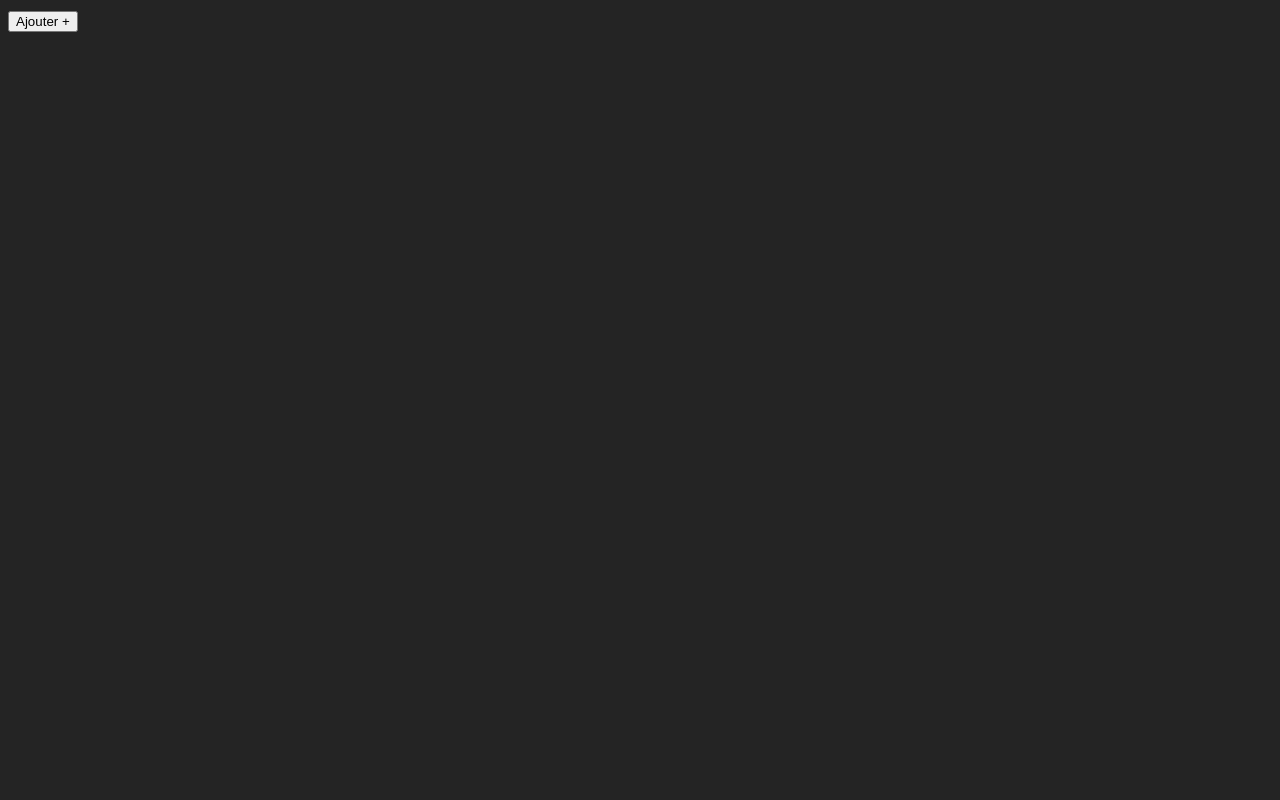
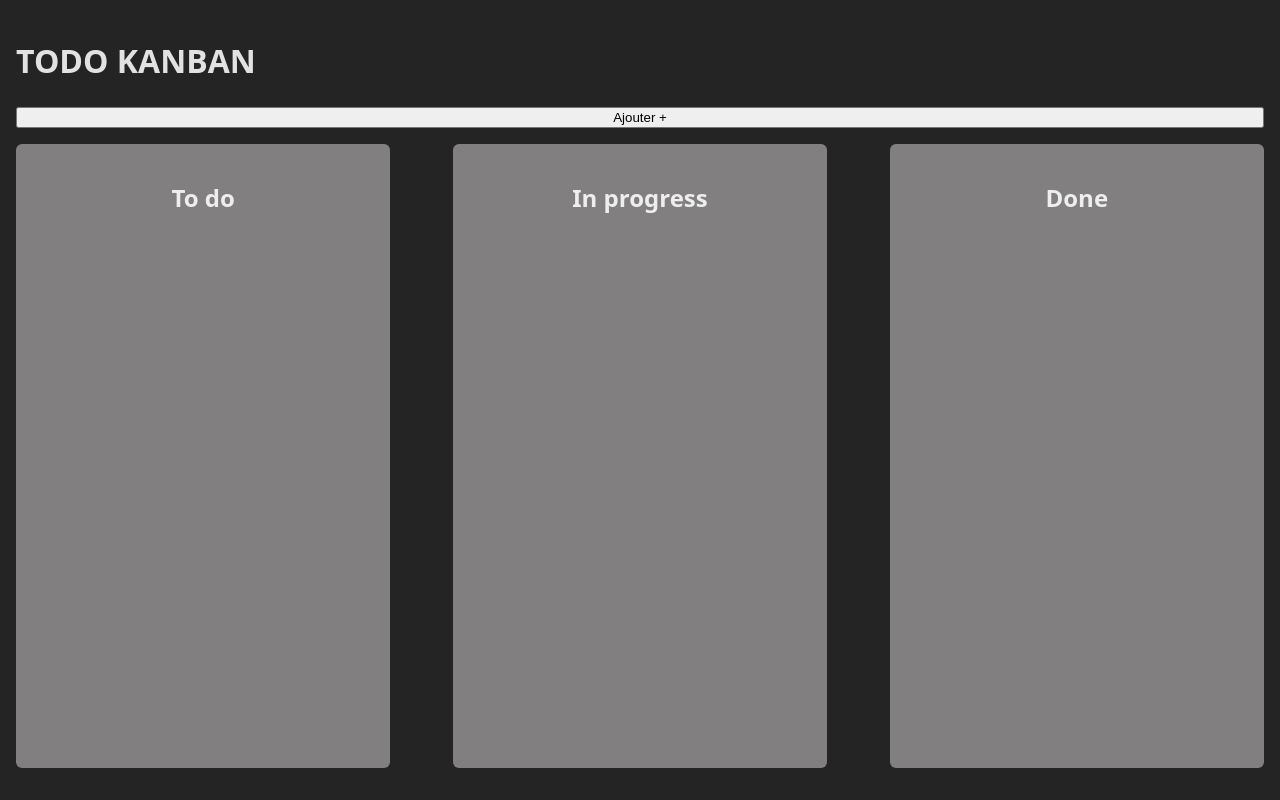
Before and after one commit to OlivierCadoz/vue-playground, a Vue app: page / in a window 1280 px wide. Built offline with nearby package versions, Linux system fonts and the light colour scheme.

Commit message:
feat(component): add a decomposed view by status

```diff
--- a/src/App.vue
+++ b/src/App.vue
@@ -1,10 +1,10 @@
 <script setup>
-import TaskList from './components/organisms/TaskList.vue';
 import TaskFormModal from './components/organisms/TaskFormModal.vue';
 import ButtonVP from './components/atoms/ButtonVP.vue';
 import { useTask } from './composables/useTask';
+import TaskView from './components/organisms/TaskView.vue';
 
-const { tasks, showTaskForm, addTask, toggleTaskForm } = useTask();
+const { showTaskForm, addTask, toggleTaskForm } = useTask();
 
 const submitForm = (task) => {
   addTask(task);
@@ -14,8 +14,11 @@ const submitForm = (task) => {
 
 <template>
   <main>
+    <h1>TODO KANBAN</h1>
+
     <ButtonVP @click="toggleTaskForm">Ajouter +</ButtonVP>
-    <TaskList :tasks="tasks" />
+
+    <TaskView />
 
     <TaskFormModal v-if="showTaskForm" @submitForm="submitForm" />
   </main>
--- a/src/components/atoms/ListItemVP.vue
+++ b/src/components/atoms/ListItemVP.vue
@@ -3,3 +3,13 @@
     <slot />
   </li>
 </template>
+
+<style lang="scss">
+.vp-list-item {
+  padding: 8px 12px;
+  background-color: #fff;
+  border-bottom: 1px solid #333;
+  border-radius: 6px;
+  color: #e2890c;
+}
+</style>
--- a/src/components/organisms/TaskList.vue
+++ b/src/components/organisms/TaskList.vue
@@ -13,8 +13,8 @@ const { tasks } = defineProps({
 
 <template>
   <ListVP>
-    <ListItemVP v-for="item in tasks">
-      {{item.task}}
+    <ListItemVP v-for="task in tasks">
+      {{task.todo}}
     </ListItemVP>
   </ListVP>
 </template>
--- /dev/null
+++ b/src/components/organisms/TaskView.vue
@@ -0,0 +1,44 @@
+<script setup>
+import { useTask } from '../../composables/useTask';
+
+import TaskList from './TaskList.vue';
+
+const { todos, doings, dones } = useTask();
+</script>
+
+<template>
+  <ul class="task-view">
+    <li class="task-view-item">
+      <h2>To do</h2>
+      <TaskList :tasks="todos" />
+    </li>
+    <li class="task-view-item">
+      <h2>In progress</h2>
+      <TaskList :tasks="doings" />
+    </li>
+    <li class="task-view-item">
+      <h2>Done</h2>
+      <TaskList :tasks="dones" />
+    </li>
+  </ul>
+</template>
+
+<style lang="scss">
+.task-view {
+  flex: 1;
+  display: flex;
+  justify-content: space-between;
+  gap: 16px;
+
+  .task-view-item {
+    width: 30%;
+    background-color: #817f7f;
+    padding: 16px;
+    border-radius: 6px;
+
+    h2 {
+      text-align: center;
+    }
+  }
+}
+</style>
--- a/src/composables/useTask.js
+++ b/src/composables/useTask.js
@@ -1,21 +1,34 @@
-import { ref, reactive } from 'vue';
+import { ref, reactive, computed } from 'vue';
+
+const tasks = reactive([]);
+
+const filterTaskByStatus = (status) =>
+  tasks.filter((task) => task.status === status);
 
 export function useTask() {
-  const tasks = reactive([]);
   const showTaskForm = ref(false);
 
+  const todos = computed(() => filterTaskByStatus('todo'));
+
+  const doings = computed(() => filterTaskByStatus('doing'));
+
+  const dones = computed(() => filterTaskByStatus('done'));
+
   const addTask = (event) => {
-    tasks.push({ task: event });
-  }
+    tasks.push({ todo: event, status: 'todo' });
+  };
 
   const toggleTaskForm = () => {
     showTaskForm.value = !showTaskForm.value;
-  }
+  };
 
   return {
     tasks,
     showTaskForm,
+    todos,
+    doings,
+    dones,
     addTask,
-    toggleTaskForm
-  }
+    toggleTaskForm,
+  };
 }
--- a/src/style.scss
+++ b/src/style.scss
@@ -12,3 +12,31 @@
   -webkit-font-smoothing: antialiased;
   -moz-osx-font-smoothing: grayscale;
 }
+
+* {
+  box-sizing: border-box;
+}
+
+html,
+body,
+#app,
+main {
+  height: 100%;
+}
+
+body {
+  margin: 0;
+  padding: 0;
+}
+
+main {
+  display: flex;
+  flex-direction: column;
+  justify-content: stretch;
+  padding: 16px;
+}
+
+ul {
+  list-style: none;
+  padding: 0;
+}
```
